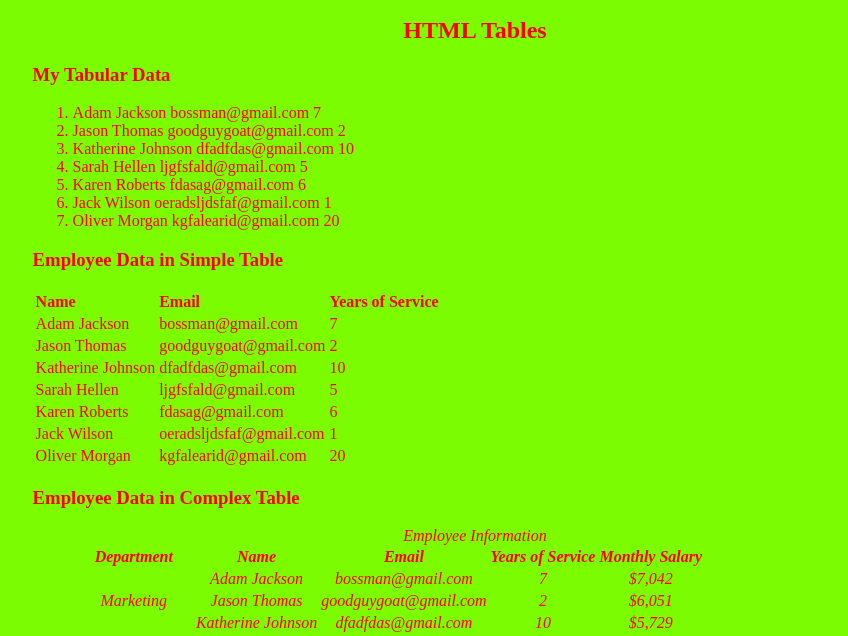
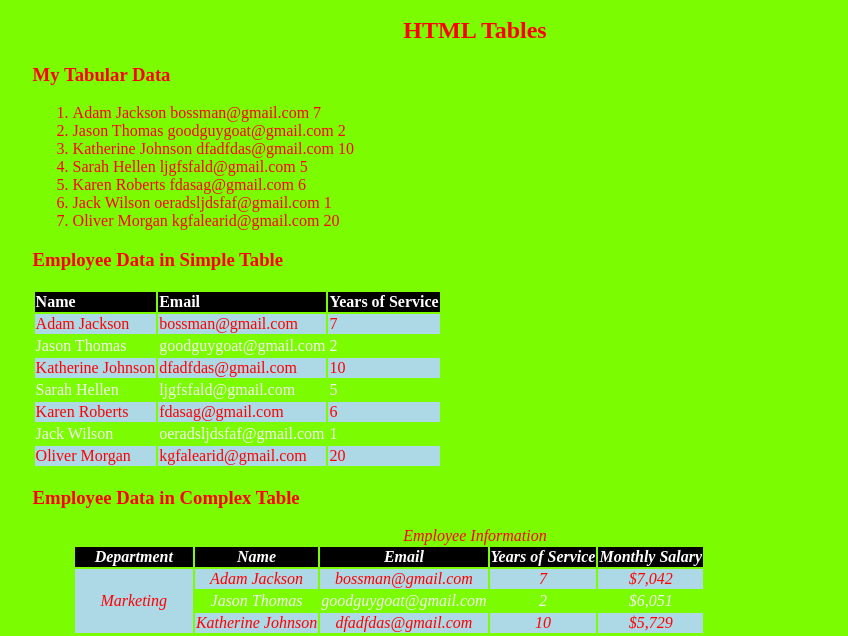
Before and after one commit to ArjunMamidalaUNCC/ArjunMamidalaUNCC.github.io, a plain HTML site: page itis3135/tables.html in a window 1280 px wide. Shown: the part 101-737 px from the top of the page, without its empty margins (165-1013 px from the left). Drawn offline with Linux system fonts and the light colour scheme.

Commit message:
Update tables.html

```diff
--- a/itis3135/tables.html
+++ b/itis3135/tables.html
@@ -176,4 +176,19 @@
      </script>
 </body>
 
+<style>
+    table tr:first-child {
+        background-color: black;
+        color: white;
+    }
+    tbody tr:nth-child(even) {
+        background-color: lightblue;
+        color: red;
+    }
+    tbody tr:nth-child(odd):not(:first-child) {
+        background-color: dark blue;
+        color: whitesmoke;
+    }
+</style>
+
 </html>
```
